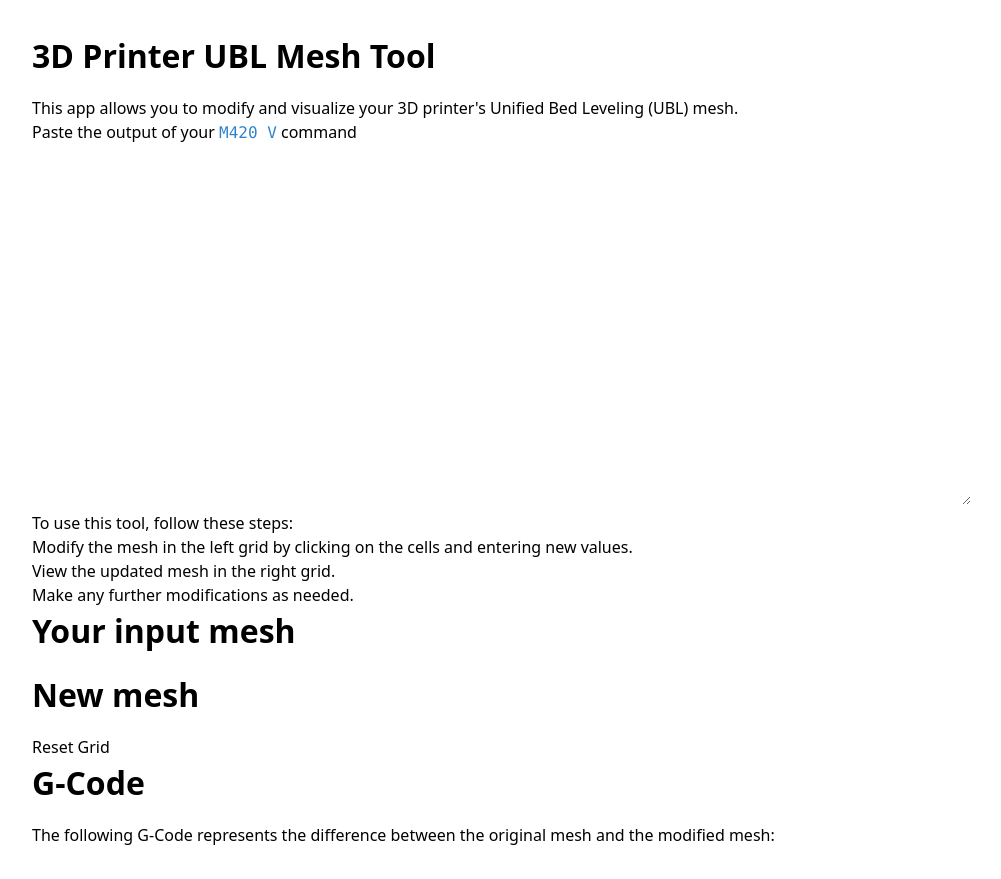
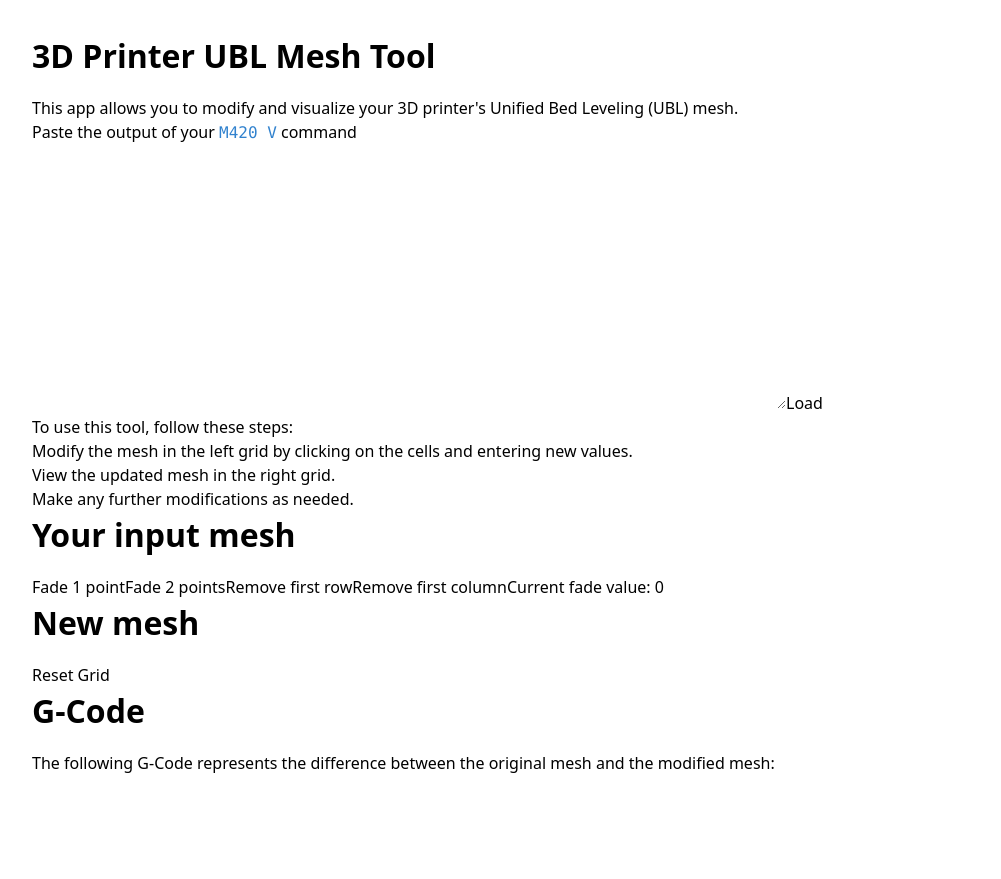
Before and after one commit to alber70g/3d-printer-ubl-mesh-tool, a React (Vite) app: page / in a window 1280 px wide. Shown: the whole page, without its empty margins (0-1001 px from the left). After the commit the page ends 807 px from the top, so only its background shows below. Built offline with nearby package versions, Linux system fonts and the light colour scheme.

Commit message:
allow parsing, allow removing first row and column

```diff
--- a/src/App.tsx
+++ b/src/App.tsx
@@ -6,6 +6,11 @@ import Grid from './components/Grid';
 function App() {
   const [grid1, setGrid1] = useState<number[][]>([]);
   const [grid2, setGrid2] = useState<number[][]>([]);
+
+  const [options, setOptions] = useState<{ fade: number }>({ fade: 0 });
+  const setOption = (key: string, value: number) => {
+    setOptions({ ...options, [key]: value });
+  };
 
   useEffect(() => {
     // Retrieve grid1 from local storage
@@ -63,13 +68,40 @@ function App() {
           <li>Make any further modifications as needed.</li>
         </ol>
 
-        <div className="flex mx-auto">
-          <div className="w-1/2">
         <h1 className="text-2xl font-bold mb-4 mt-8">Your input mesh</h1>
-
-            <Grid list={grid1} list2={grid2} setList2={setGrid2} />
+        <div className="mb-4">
+          <button
+            className="bg-blue-500 hover:bg-blue-700 text-white font-bold py-2 px-4 rounded"
+            onClick={() => setOption('fade', 1)}
+          >
+            Fade 1 point
+          </button>
+          <button
+            className="bg-blue-500 hover:bg-blue-700 text-white font-bold py-2 px-4 rounded ml-2"
+            onClick={() => setOption('fade', 2)}
+          >
+            Fade 2 points
+          </button>
+          <button
+            className="bg-red-500 hover:bg-red-700 text-white font-bold py-2 px-4 rounded ml-2"
+            onClick={() => setGrid1(grid1.slice(1))}
+          >
+            Remove first row
+          </button>
+          <button
+            className="bg-red-500 hover:bg-red-700 text-white font-bold py-2 px-4 rounded ml-2"
+            onClick={() => setGrid1(grid1.map((row) => row.slice(1)))}
+          >
+            Remove first column
+          </button>
+          <span className="ml-2">Current fade value: {options.fade}</span>
         </div>
-          <div className="w-1/2">
+        <Grid
+          list={grid1}
+          options={options}
+          list2={grid2}
+          setList2={setGrid2}
+        />
         <h1 className="text-2xl font-bold mb-4 mt-8">New mesh</h1>
         <div className="mb-4">
           <button
@@ -80,8 +112,6 @@ function App() {
           </button>
         </div>
         <Grid list={grid2} />
-          </div>
-        </div>
         <section className="h-lvh">
           <h1 className="text-2xl font-bold mb-4 mt-8">G-Code</h1>
           <p>
@@ -102,7 +132,7 @@ function generateGCode(array1: number[][], array2: number[][]) {
   for (let i = 0; i < array1.length; i++) {
     for (let j = 0; j < array1[i].length; j++) {
       const difference =
-        Math.round((array2[i][j] - array1[i][j]) * 1_000) / 1_000;
+        Math.round((array2[i][j] - array1[i][j]) * 100000) / 100000;
       if (difference === 0) continue;
       const gCodeCommand = `M421 I${i} J${j} Q${difference}\n`;
       gCode += gCodeCommand;
--- a/src/components/Grid.tsx
+++ b/src/components/Grid.tsx
@@ -2,6 +2,7 @@ import React from 'react';
 
 type GridProps = {
   list: number[][];
+  options: { fade: number };
   list2: number[][];
   setList2?: (state: number[][]) => void;
 };
@@ -15,6 +16,7 @@ const Grid: React.FC<GridProps | GridPropsWithList2> = ({
   list,
   list2,
   setList2,
+  options,
 }) => {
   const disableButtons = !setList2;
   const [currentRow, setCurrentRow] = React.useState<number | null>(null);
@@ -22,6 +24,7 @@ const Grid: React.FC<GridProps | GridPropsWithList2> = ({
   const [showButtons, setShowButtons] = React.useState<boolean>(
     !disableButtons
   );
+  const { fade } = options || { fade: 0 };
   const handleMouseEnter = (rowIndex: number, cellIndex: number) => {
     setCurrentRow(rowIndex);
     setCurrentCell(cellIndex);
@@ -46,22 +49,36 @@ const Grid: React.FC<GridProps | GridPropsWithList2> = ({
     setList2(updatedList);
   };
 
-  const handleButtonClick = (
+  const updateMeshPoint = (
     rowIndex: number,
     cellIndex: number,
     value: number
   ) => {
-    console.log('update');
     if (!list2[0]) {
       list2 = list;
       setList2(list2);
     }
     const updatedList = list2.map((row, rIndex) =>
-      rIndex === rowIndex
-        ? row.map((cell, cIndex) =>
-            cIndex === cellIndex ? parseFloat((cell + value).toFixed(2)) : cell
-          )
-        : row
+      row.map((cell, cIndex) => {
+        if (rIndex === rowIndex && cIndex === cellIndex) {
+          console.log(`cell: x: ${rIndex}, y: ${cIndex}`);
+          // the cell we are updating
+          return parseFloat((cell + value).toFixed(6));
+        }
+        if (
+          Math.abs(rIndex - rowIndex) <= fade &&
+          Math.abs(cIndex - cellIndex) <= fade
+        ) {
+          // this is the fade effect
+          const distance = Math.sqrt(
+            Math.pow(rowIndex - rIndex, 2) + Math.pow(cellIndex - cIndex, 2)
+          );
+          const fadeValue = value * (1 - distance / (fade + 1));
+          return parseFloat((cell + fadeValue).toFixed(6));
+        } else {
+          return cell;
+        }
+      })
     );
     setList2(updatedList);
   };
@@ -77,8 +94,7 @@ const Grid: React.FC<GridProps | GridPropsWithList2> = ({
 
   return (
     list &&
-    list[0] &&
-    list[0][0] && (
+    list[0] && (
       <table>
         <tbody>
           {list.map((row, rowIndex) => (
@@ -103,7 +119,7 @@ const Grid: React.FC<GridProps | GridPropsWithList2> = ({
                         <button
                           className="bg-blue-500 hover:bg-blue-700 text-white font-bold py-2 px-4 rounded mb-2"
                           onClick={() =>
-                            handleButtonClick(rowIndex, cellIndex, 0.1)
+                            updateMeshPoint(rowIndex, cellIndex, 0.1)
                           }
                         >
                           +0.10
@@ -111,7 +127,7 @@ const Grid: React.FC<GridProps | GridPropsWithList2> = ({
                         <button
                           className="bg-blue-500 hover:bg-blue-700 text-white font-bold py-2 px-4 rounded mb-2"
                           onClick={() =>
-                            handleButtonClick(rowIndex, cellIndex, 0.05)
+                            updateMeshPoint(rowIndex, cellIndex, 0.05)
                           }
                         >
                           +0.05
@@ -119,7 +135,7 @@ const Grid: React.FC<GridProps | GridPropsWithList2> = ({
                         <button
                           className="bg-blue-500 hover:bg-blue-700 text-white font-bold py-2 px-4 rounded mb-2"
                           onClick={() =>
-                            handleButtonClick(rowIndex, cellIndex, 0.01)
+                            updateMeshPoint(rowIndex, cellIndex, 0.01)
                           }
                         >
                           +0.01
@@ -135,7 +151,7 @@ const Grid: React.FC<GridProps | GridPropsWithList2> = ({
                         <button
                           className="bg-blue-500 hover:bg-blue-700 text-white font-bold py-2 px-4 rounded mb-2"
                           onClick={() =>
-                            handleButtonClick(rowIndex, cellIndex, -0.01)
+                            updateMeshPoint(rowIndex, cellIndex, -0.01)
                           }
                         >
                           -0.01
@@ -143,7 +159,7 @@ const Grid: React.FC<GridProps | GridPropsWithList2> = ({
                         <button
                           className="bg-blue-500 hover:bg-blue-700 text-white font-bold py-2 px-4 rounded mb-2"
                           onClick={() =>
-                            handleButtonClick(rowIndex, cellIndex, -0.05)
+                            updateMeshPoint(rowIndex, cellIndex, -0.05)
                           }
                         >
                           -0.05
@@ -151,7 +167,7 @@ const Grid: React.FC<GridProps | GridPropsWithList2> = ({
                         <button
                           className="bg-blue-500 hover:bg-blue-700 text-white font-bold py-2 px-4 rounded mb-2"
                           onClick={() =>
-                            handleButtonClick(rowIndex, cellIndex, -0.1)
+                            updateMeshPoint(rowIndex, cellIndex, -0.1)
                           }
                         >
                           -0.10
--- a/src/components/NumberListLoader.tsx
+++ b/src/components/NumberListLoader.tsx
@@ -1,36 +1,67 @@
-import React from 'react';
+import React, { useEffect, useState } from 'react';
 
 function NumberListLoader({
-  list = [],
   setList = () => {},
 }: {
   list: number[][];
   setList: (state: number[][]) => void;
 }) {
-  const handleLoadList = (event: React.ChangeEvent<HTMLTextAreaElement>) => {
-    const contents = event.target.value.trim();
-    const rows = contents.split('\n');
-    const parsedList = rows.map((row) =>
-      row
-        .trim()
+  const [contents, setContents] = useState<string>('');
+
+  const [textContents, setTextContents] = useState<string>('');
+
+  const handleLoadList = (contents: string) => {
+    setContents(contents);
+    const rows = contents.trim().split('\n');
+    const parsedList = rows.map((row) => {
+      let val: any = row.trim();
+      if (row.includes('|')) {
+        val = row.split('|')[1];
+      }
+
+      val = val
         .split(' ')
         .map((v) => v.trim())
         .filter(Boolean)
         .map((v) => v.replaceAll(/[[\]]/g, ''))
-        .map(Number)
-    );
-    setList(parsedList);
+        .map(Number);
+      console.log(val);
+      return val;
+    });
     setList(parsedList);
   };
 
+  useEffect(() => {
+    if (contents.trim() === '') {
+      const savedContents = localStorage.getItem('listContents');
+      if (savedContents) {
+        setTextContents(savedContents);
+      }
+    }
+  }, []);
+
+  useEffect(() => {
+    if (contents.trim() === '') {
+      return;
+    }
+    localStorage.setItem('listContents', contents);
+  }, [contents]);
+
   return (
-    <div>
+    <div className="mb-4">
       <textarea
-        className="border border-gray-300 p-2 mb-4"
-        cols={100}
-        rows={15}
-        onChange={handleLoadList}
+        className="border border-gray-300 p-2"
+        cols={80}
+        rows={11}
+        value={textContents}
+        onChange={(e) => setTextContents(e.target.value)}
       />
+      <button
+        className="bg-blue-500 hover:bg-blue-700 text-white font-bold py-2 px-4 rounded block"
+        onClick={() => handleLoadList(textContents)}
+      >
+        Load
+      </button>
     </div>
   );
 }
```
Lines whose indentation alone changed are shown as unchanged.
